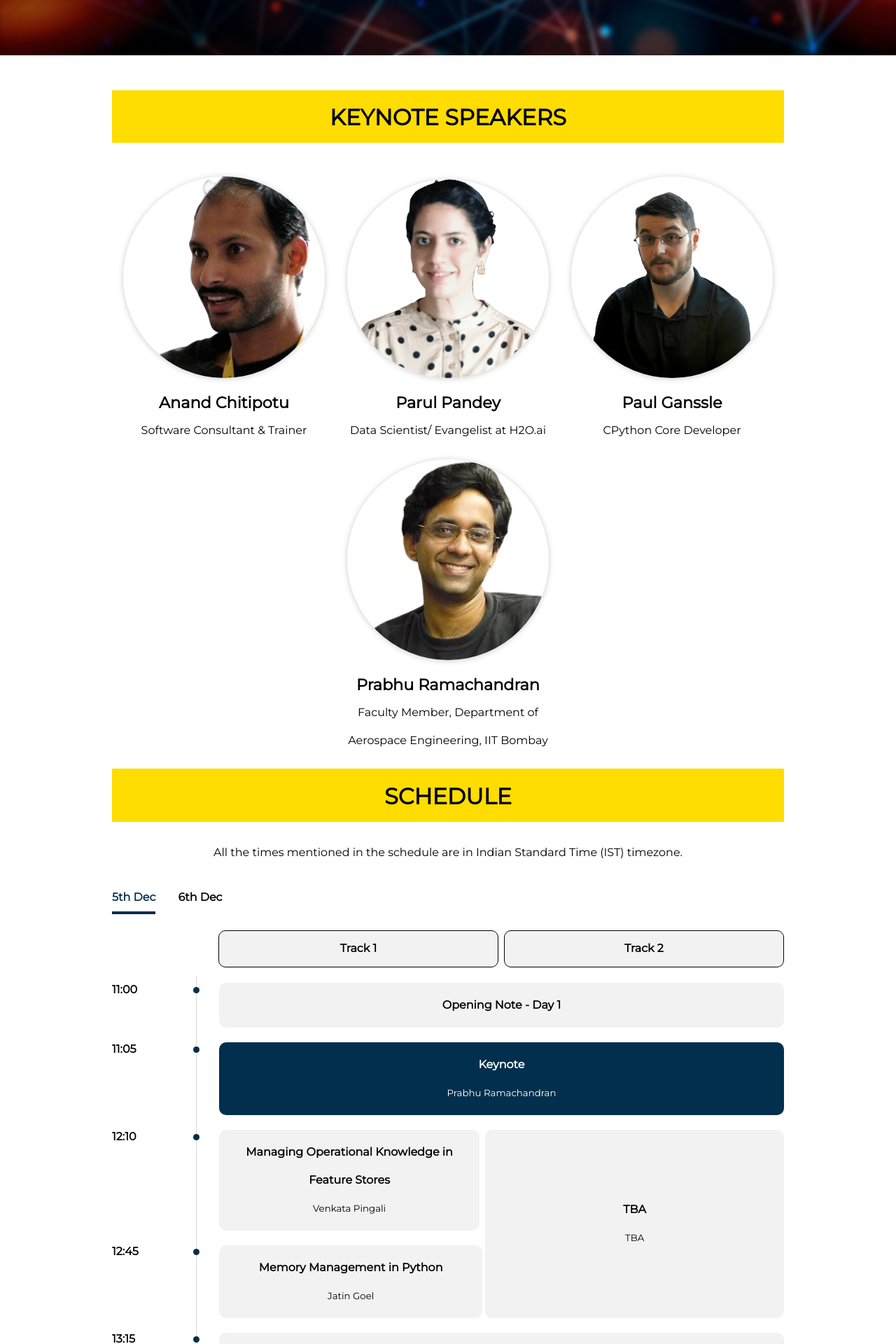
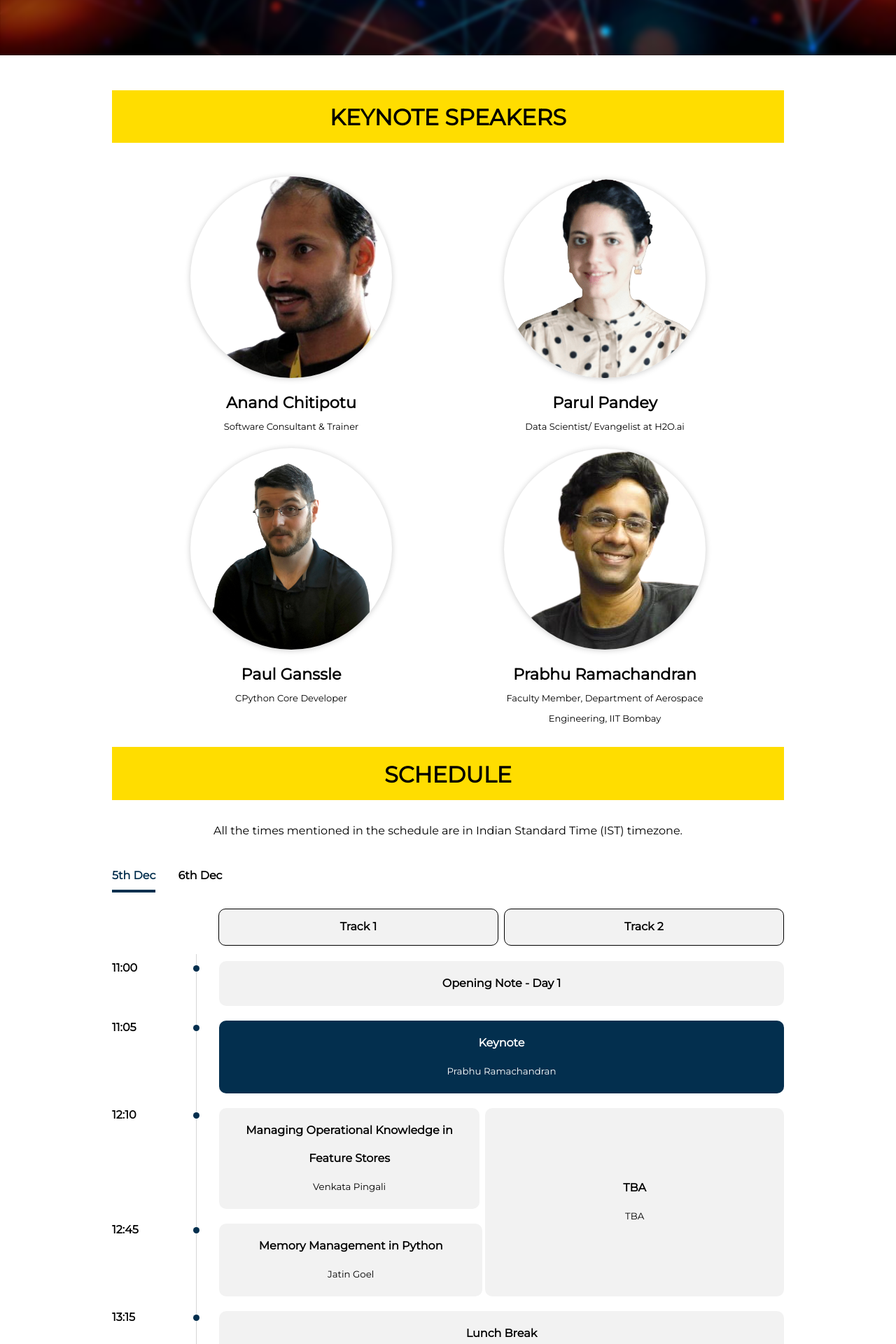
Before and after one commit to HydPy/pyconfhyd2020, a Jekyll site: the page built from index.md, in a window 1280 px wide. Shown: the part 825-2745 px from the top of the page at 70% size. Built offline with Jekyll 4.4.1, drawn with Linux system fonts in a browser that asks for light colours.

Commit message:
fix(styles): resolve title issues

```diff
--- a/_sass/_speakers.scss
+++ b/_sass/_speakers.scss
@@ -9,7 +9,7 @@
     .speaker-card {
       width: 150px;
       height: 150px;
-      padding-bottom: 6rem;
+      padding: 0rem 2rem 6rem 2rem;
       line-height: 1.5rem !important;
 
       &__img {
@@ -46,7 +46,7 @@
         }
       }
       &__title {
-        font-size: smaller;
+        font-size: x-small;
         line-height: 1.4rem;
       }
     }
@@ -65,7 +65,7 @@
     .speaker-card {
       width: 320px;
       height: 320px;
-      padding-bottom: 5rem;
+      padding: 0rem 2rem 4rem 2rem;
 
       &__img {
         img {
@@ -96,6 +96,10 @@
           margin-bottom: 0;
         }
       }
+      &__title {
+        font-size: small;
+        line-height: 1.8rem;
+      }
     }
   }
 }
```
